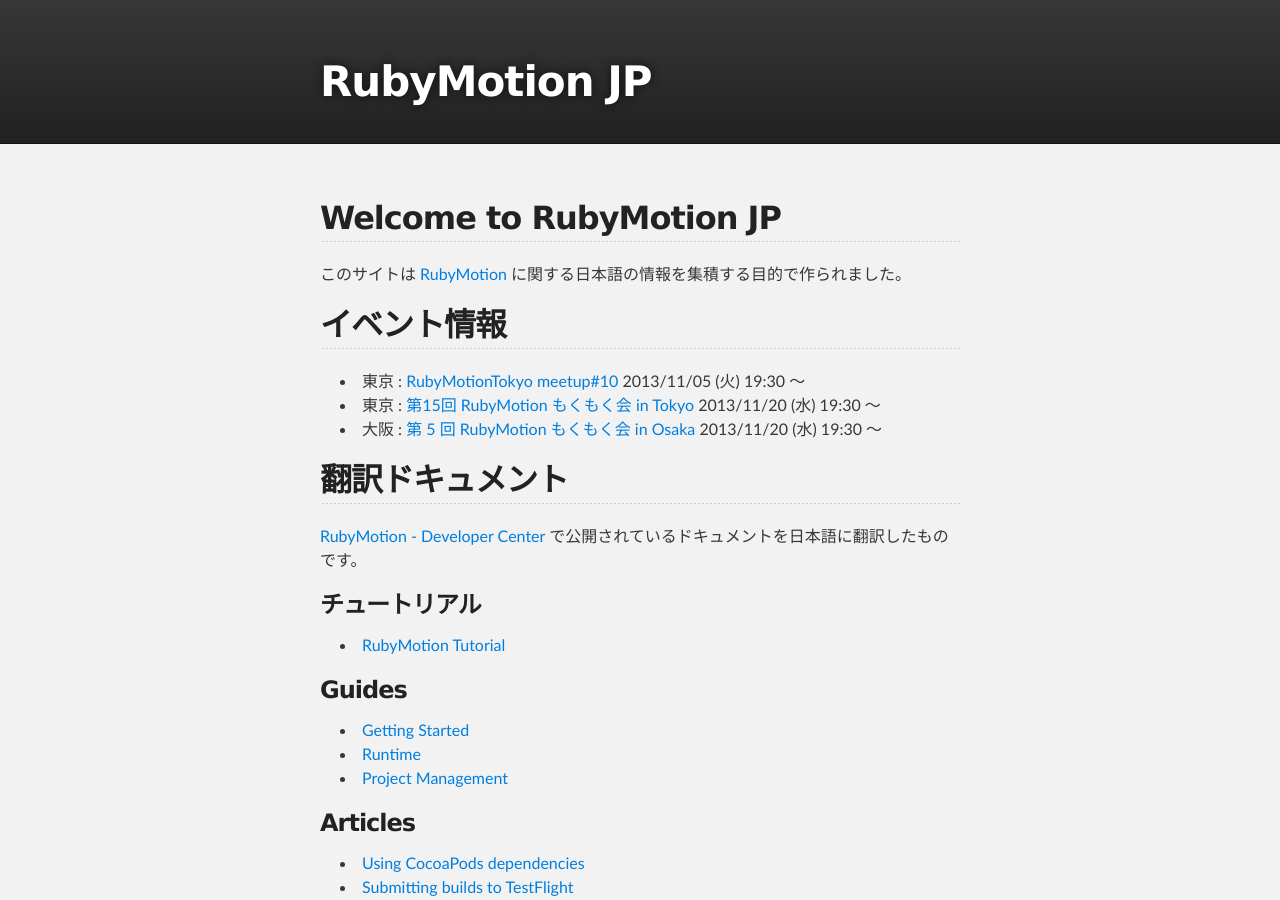
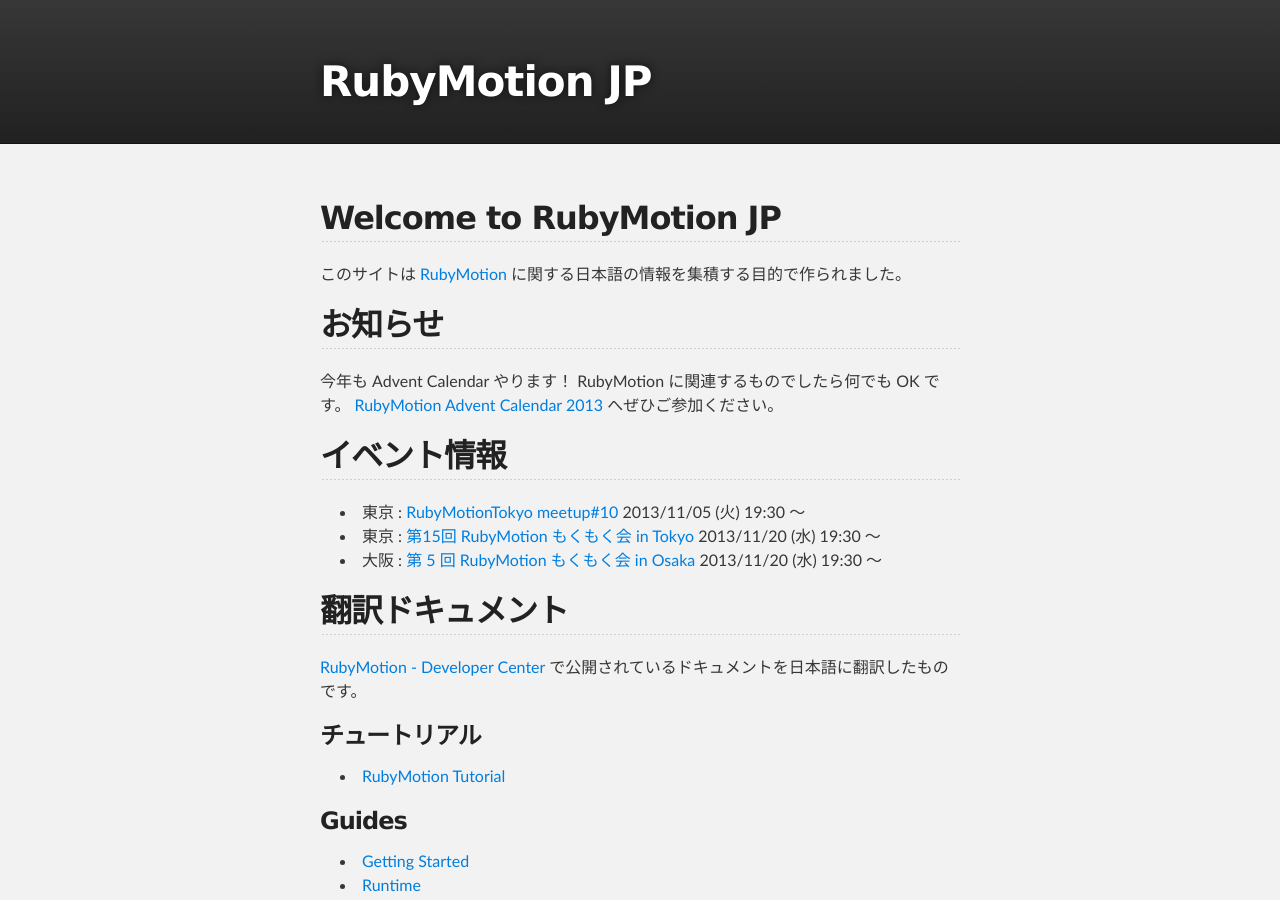
Before and after one commit to RubyMotionJP/rubymotionjp.github.com, a Jekyll site: the page built from index.md, in a window 1280 px wide and 900 px high. Built offline with Jekyll 4.4.1, drawn with Linux system fonts in a browser that asks for light colours.

Commit message:
Notice about Advent Calendar 2013

```diff
--- a/index.md
+++ b/index.md
@@ -6,6 +6,11 @@
 ## Welcome to RubyMotion JP
 
 このサイトは [RubyMotion](http://www.rubymotion.com/) に関する日本語の情報を集積する目的で作られました。
+
+## お知らせ
+今年も Advent Calendar やります！
+RubyMotion に関連するものでしたら何でも OK です。
+[RubyMotion Advent Calendar 2013](http://qiita.com/advent-calendar/2013/rubymotion) へぜひご参加ください。
 
 ## イベント情報
 - 東京 : [RubyMotionTokyo meetup#10](http://rubymotion-tokyo.doorkeeper.jp/events/6690) 2013/11/05 (火) 19:30 〜
```
